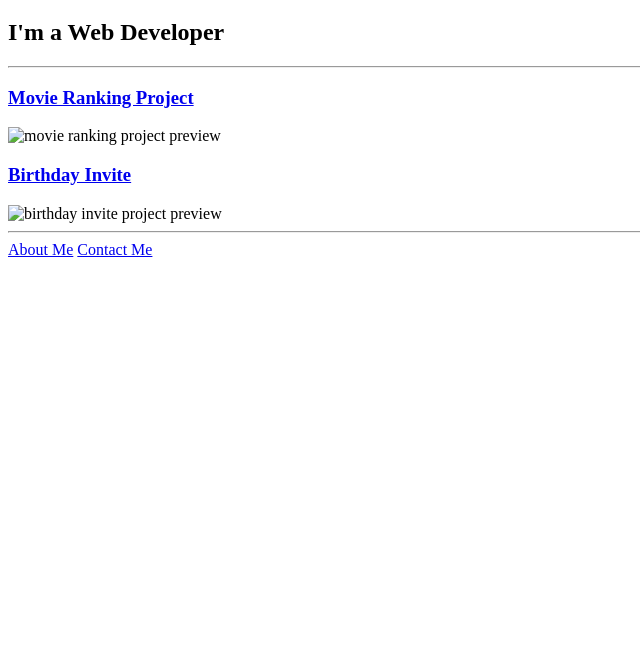
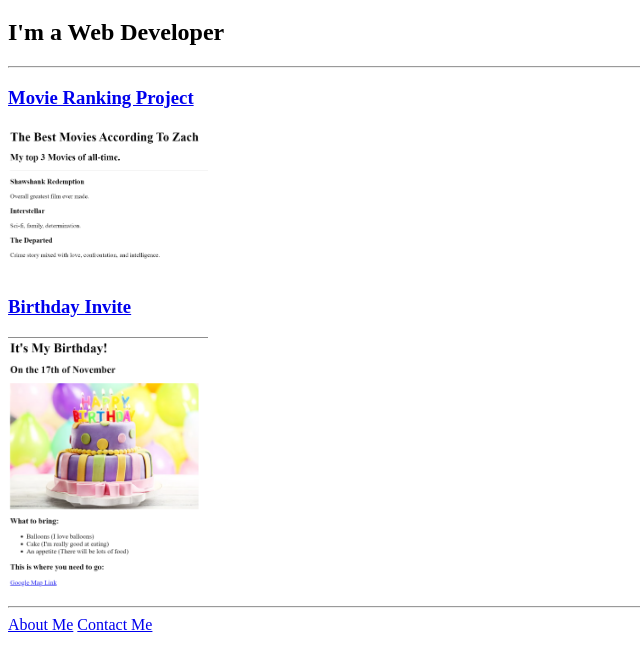
Before and after one commit to zkeneson/html-portfolio, a plain HTML site: page index.html in a window 1280 px wide. Shown: the part 61-732 px from the top of the page, without its empty margins (0-640 px from the left). Drawn offline with Linux system fonts and the light colour scheme.

Commit message:
Update index.html

```diff
--- a/index.html
+++ b/index.html
@@ -13,13 +13,13 @@
             <h1>Zach Keneson's Website</h1>
             <h2>I'm a Web Developer</h2>
             <hr />
-            <h3><a href="./public/best movies copy.html">Movie Ranking Project</a></h3>
-                <img src="./images/movies.png" width="200" alt="movie ranking project preview"/>
-            <h3><a href="./public/birthday invite copy.html">Birthday Invite</a></h3>
-                <img src="./images/bday.png" width="200" alt="birthday invite project preview"/>
+            <h3><a href="./best movies copy.html">Movie Ranking Project</a></h3>
+                <img src="./movies.png" width="200" alt="movie ranking project preview"/>
+            <h3><a href="./birthday invite copy.html">Birthday Invite</a></h3>
+                <img src="./bday.png" width="200" alt="birthday invite project preview"/>
             <hr />
-            <a href="./public/about.html">About Me</a>
-            <a href="./public/contact.html">Contact Me</a>
+            <a href="./about.html">About Me</a>
+            <a href="./contact.html">Contact Me</a>
         </body>
 
     </html>
```
